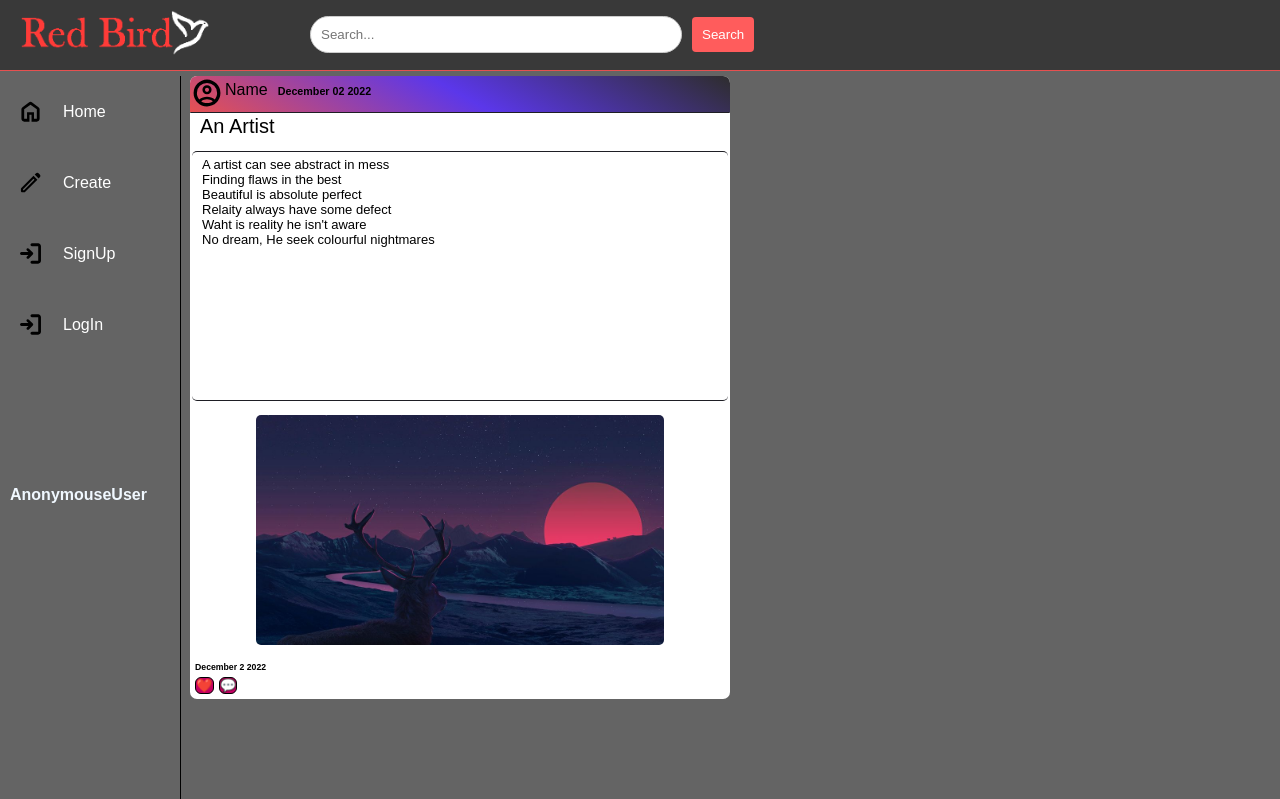
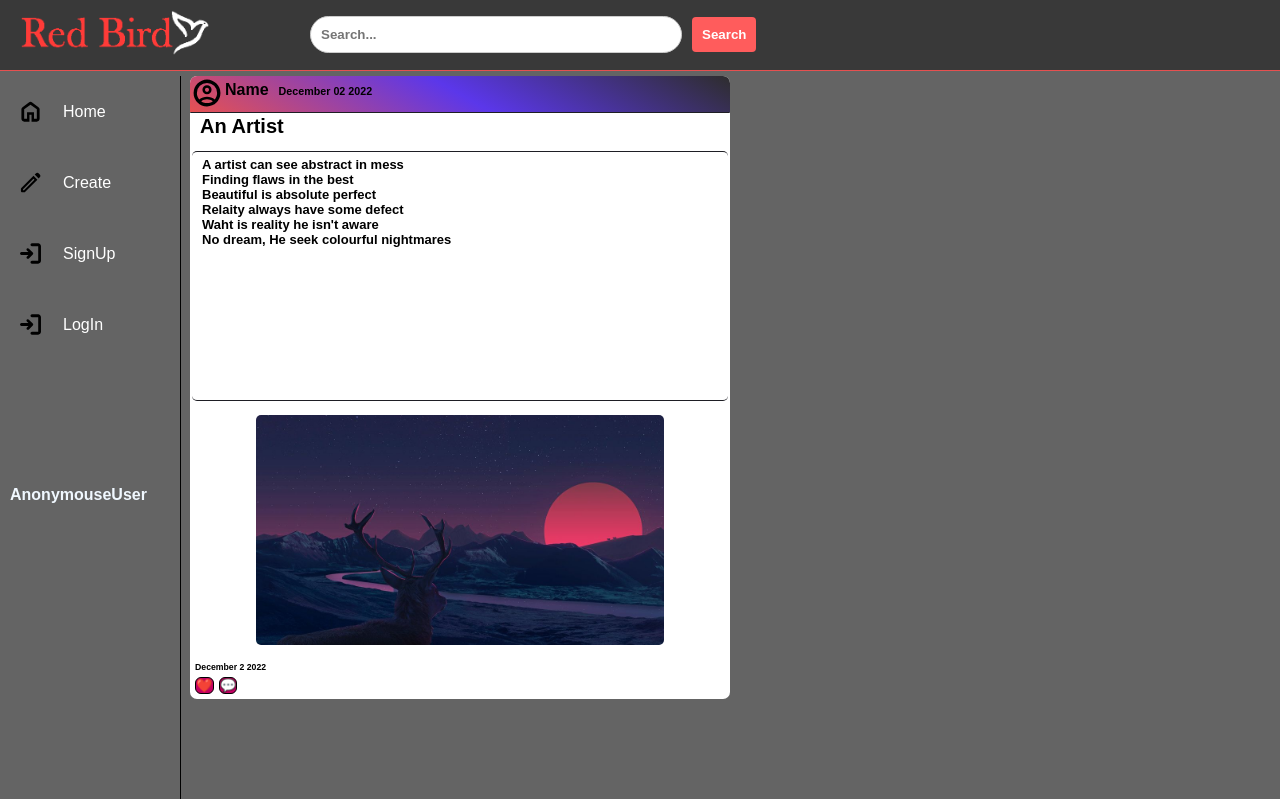
Before and after one commit to AThunder-cloud/Red_Bird, a Django app: page / in a window 1280 px wide. Shown: the top 799 px of the page. Run offline with Django 4.2, Linux system fonts and the light colour scheme; data that the repository does not hold is empty; some web fonts are replaced.

Commit message:
Added Some more fonts

```diff
--- a/static/css/home-page.css
+++ b/static/css/home-page.css
@@ -1,8 +1,6 @@
 @font-face {
   font-family:"UbuntuMono" ;
   src: url("/static/fonts/Ubuntu_Mono/UbuntuMono-Regular.ttf") format("truetype");
-  font-weight: 1000;
-  font-style: normal;
 }
 @font-face {
   font-family: "Damion";
@@ -17,13 +15,22 @@
   src: url("/static/fonts/Macondo/Macondo-Regular.ttf") format("truetype");
 }
 @font-face {
-  font-family:"Kalam" ;
-  src: url("/static/fonts/Kalam/Kalam-Regular.ttf") format("truetype");
+  font-family:"Bebas" ;
+  src: url("/static/fonts/Bebas_Neue/BebasNeue-Regular.ttf") format("truetype");
+}
+@font-face {
+  font-family:"Amatic" ;
+  src: url("/static/fonts/Amatic_SC/AmaticSC-Bold.ttf") format("truetype");
+}
+@font-face {
+  font-family:"Comic" ;
+  src: url("/static/fonts/Comic_Neue/ComicNeue-Light.ttf") format("truetype");
 }
 *{
   margin: 0;
   padding: 0;
-  font-family:"Concert",sans-serif;
+  font-family:"Comic",sans-serif;
+  font-weight:bolder;
 }
 html{
   /* background-image:url(/static/default-img/circle-background.png); */
@@ -71,6 +78,8 @@ html{
   height:925px;
   overflow-y: scroll;
   scroll-behavior: smooth;
+
+  font-family:"Macondo",sans-serif;
 }
 .post-container::-webkit-scrollbar{
   display: none;
```
